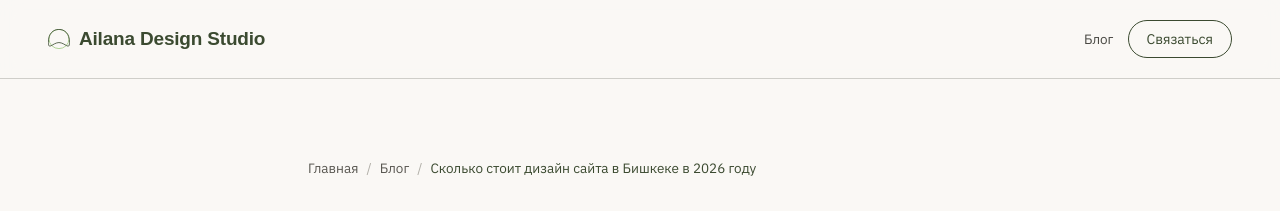
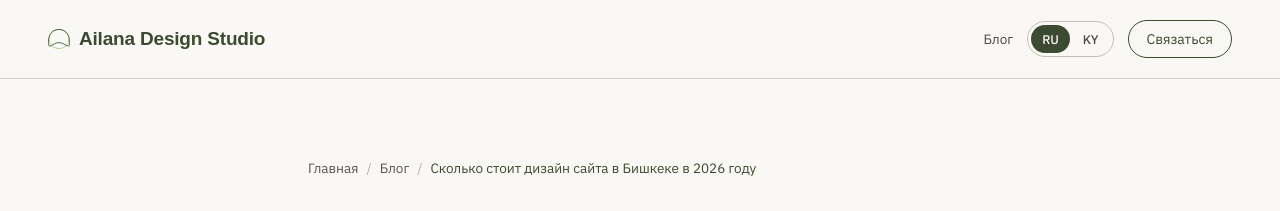
Before and after one commit to ambrose-spellman/ailana.agency, a Jekyll site: the page built from _posts/ru/2026-09-11-skolko-stoit-dizain-saita-v-bishkeke.md, in a window 1280 px wide. Shown: the top 211 px of the page. Built offline with Jekyll 4.4.1, drawn with Linux system fonts in a browser that asks for light colours; some web fonts are replaced.

Commit message:
Match blog post header to the case-page nav pattern
Same logo, lang-switch pill component, and contact button used across
the other sub-pages, instead of a bespoke nav just for blog posts.

Co-Authored-By: Claude Sonnet 5 <noreply@anthropic.com>

```diff
--- a/_layouts/post.html
+++ b/_layouts/post.html
@@ -73,6 +73,15 @@
   .nav-right { display: flex; align-items: center; gap: 14px; font-size: 13.5px; }
   .nav-right a { text-decoration: none; color: oklch(0.4 0.008 90); }
   .nav-right a:hover { color: #3B4A30; }
+  .lang-switch {
+    display: flex; align-items: center; border: 1px solid oklch(0.8 0.008 90);
+    border-radius: 100px; padding: 3px; gap: 2px;
+  }
+  .lang-switch a {
+    font-size: 12.5px; padding: 6px 11px; border-radius: 100px;
+    color: oklch(0.4 0.008 90); font-weight: 500; text-decoration: none;
+  }
+  .lang-switch a.active { background: #3B4A30; color: oklch(0.98 0.004 85); }
   .nav-contact-btn {
     font-size: 14px; padding: 9px 18px; border: 1px solid #3B4A30; border-radius: 100px;
     text-decoration: none !important; white-space: nowrap; color: #3B4A30 !important;
@@ -161,7 +170,10 @@
   </a>
   <div class="nav-right">
     <a href="/blog/">Блог</a>
-    {% if page.translation_url %}<a href="{{ page.translation_url }}">{{ page.translation_lang | upcase }}</a>{% endif %}
+    <div class="lang-switch">
+      <a href="{% if page.lang == 'ru' %}{{ page.url }}{% elsif page.translation_lang == 'ru' %}{{ page.translation_url }}{% else %}/blog/{% endif %}" class="{% if page.lang == 'ru' %}active{% endif %}">RU</a>
+      <a href="{% if page.lang == 'ky' %}{{ page.url }}{% elsif page.translation_lang == 'ky' %}{{ page.translation_url }}{% else %}/blog/{% endif %}" class="{% if page.lang == 'ky' %}active{% endif %}">KY</a>
+    </div>
     <a href="https://wa.me/996557475741" target="_blank" rel="noopener noreferrer" class="nav-contact-btn">{% if page.lang == 'ky' %}Кайрылуу{% else %}Связаться{% endif %}</a>
   </div>
 </nav>
```
